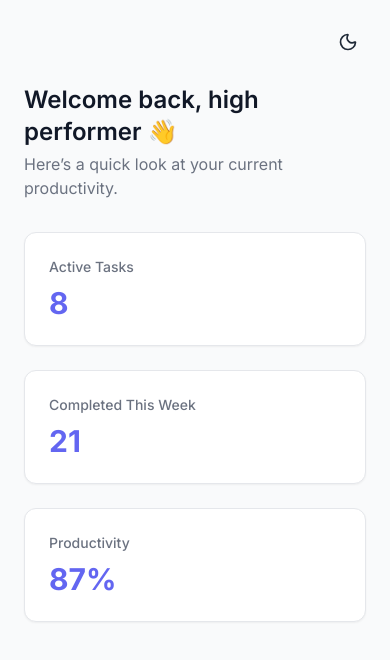
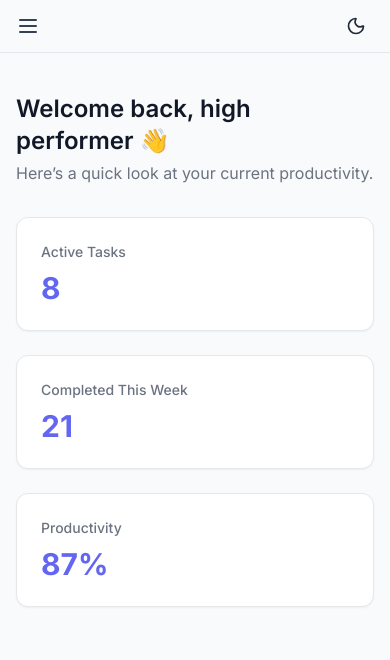
Before and after one commit to quim-romero/trackforge-dashboard, a React (Vite) app: page / in a window 390 px wide. Shown: the top 660 px of the page. Built offline with nearby package versions, Linux system fonts and the light colour scheme.

Commit message:
Add mobile sidebar drawer with hamburger menu

```diff
--- a/src/components/Layout.tsx
+++ b/src/components/Layout.tsx
@@ -1,21 +1,50 @@
+import { useState } from "react";
 import { Outlet } from "react-router-dom";
+import { Menu } from "lucide-react";
 import Sidebar from "./Sidebar";
 import ThemeToggle from "./ThemeToggle";
 
 export default function Layout() {
+  const [isSidebarOpen, setIsSidebarOpen] = useState(false);
+
   return (
     <div className="flex min-h-screen bg-gray-50 text-gray-900 dark:bg-gray-900 dark:text-gray-100 transition-colors">
-      <Sidebar />
+      {/* Sidebar para escritorio */}
+      <Sidebar className="hidden md:flex" />
 
-      <main className="flex-1 p-6 space-y-6">
-        {}
-        <div className="flex justify-end">
+      {/* Drawer para móvil */}
+      {isSidebarOpen && (
+        <div className="fixed inset-0 z-50 md:hidden flex">
+          <Sidebar
+            className="w-64 bg-white dark:bg-gray-900 p-4"
+            onNavigate={() => setIsSidebarOpen(false)}
+          />
+          <div
+            className="flex-1 bg-black/50"
+            onClick={() => setIsSidebarOpen(false)}
+          />
+        </div>
+      )}
+
+      <div className="flex-1 flex flex-col">
+        <header className="md:hidden flex items-center justify-between px-4 py-2 border-b border-gray-200 dark:border-gray-800">
+          <button
+            onClick={() => setIsSidebarOpen(true)}
+            className="text-gray-700 dark:text-gray-300"
+          >
+            <Menu className="w-6 h-6" />
+          </button>
           <ThemeToggle />
-        </div>
+        </header>
 
-        {}
-        <Outlet />
-      </main>
+        <main className="flex-1 p-4 md:p-6 space-y-6">
+          <div className="hidden md:flex justify-end">
+            <ThemeToggle />
+          </div>
+
+          <Outlet />
+        </main>
+      </div>
     </div>
   );
 }
--- a/src/components/Sidebar.tsx
+++ b/src/components/Sidebar.tsx
@@ -15,15 +15,24 @@ const links = [
   { to: "/settings", label: "Settings", icon: Settings },
 ];
 
-export default function Sidebar() {
+type SidebarProps = {
+  className?: string;
+  onNavigate?: () => void;
+};
+
+export default function Sidebar({ className = "", onNavigate }: SidebarProps) {
   return (
-    <aside className="w-64 bg-white dark:bg-gray-900 border-r border-gray-200 dark:border-gray-700 hidden md:flex flex-col p-4">
+    <aside
+      className={`w-64 bg-white dark:bg-gray-900 border-r border-gray-200 dark:border-gray-700 flex flex-col p-4 ${className}`}
+    >
       <h1 className="text-2xl font-bold mb-8 text-brand">TrackForge</h1>
+
       <nav className="flex flex-col gap-2">
         {links.map(({ to, label, icon: Icon }) => (
           <NavLink
             key={to}
             to={to}
+            onClick={onNavigate}
             className={({ isActive }) =>
               `flex items-center gap-3 px-3 py-2 rounded-md transition-colors ${
                 isActive
```
